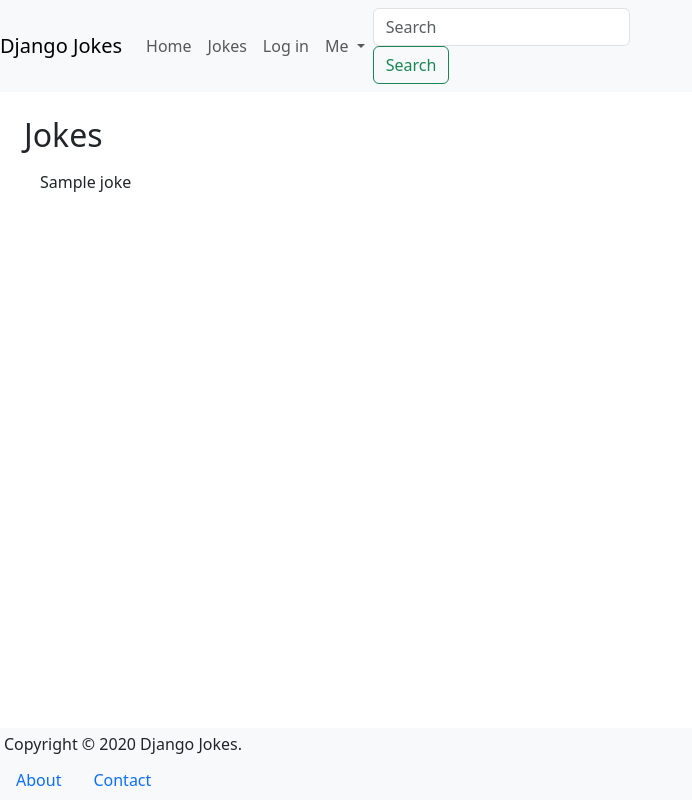
After one commit to JordyZuidema/DjangoJokes, a Django app: page /jokes/ in a window 1280 px wide. The commit adds this page. Shown: the whole page, without its empty margins (0-692 px from the left). Run offline with Django 4.2, Linux system fonts and the light colour scheme; tables that the repository leaves empty hold one stand-in row (values such as "Sample post"); some libraries are stand-ins or nearby versions.

Commit message:
exercise 11, extended the joke app

```diff
--- a/jokes/urls.py
+++ b/jokes/urls.py
@@ -1,6 +1,9 @@
 from django.urls import path
+from .views import JokeListView
+
 
 app_name = "jokes"
 urlpatterns = [
+    path('', JokeListView.as_view(), name='list'),
 
 ]
--- a/jokes/views.py
+++ b/jokes/views.py
@@ -1,3 +1,7 @@
 from django.shortcuts import render
+from django.views.generic import ListView
 
-# Create your views here.
+from .models import Joke
+
+class JokeListView(ListView):
+    model = Joke
--- a/templates/_base.html
+++ b/templates/_base.html
@@ -28,7 +28,7 @@
           </a>
         </li>
         <li class="nav-item">
-          <a class="nav-link" href="#">Jokes</a>
+          <a class="nav-link" href="{% url 'jokes:list' %}">Jokes</a>
         </li>
         <li class="nav-item">
           <a class="nav-link" href="#">Log in</a>
--- /dev/null
+++ b/templates/jokes/joke_list.html
@@ -0,0 +1,12 @@
+{% extends "_base.html" %}
+{% block title %}Jokes{% endblock  %}
+{% block main %}
+    <h2>Jokes</h2>
+    <ul class="list-group list-group-flush mb-3">
+        {%for joke in joke_list%}
+         <li class="list-group-item">{{joke.question}}</li>
+        {% endfor %}
+    </ul>
+
+
+{% endblock  %}
```
